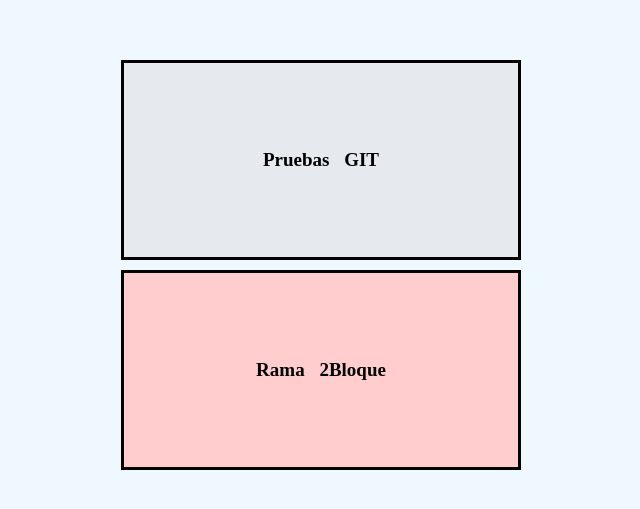
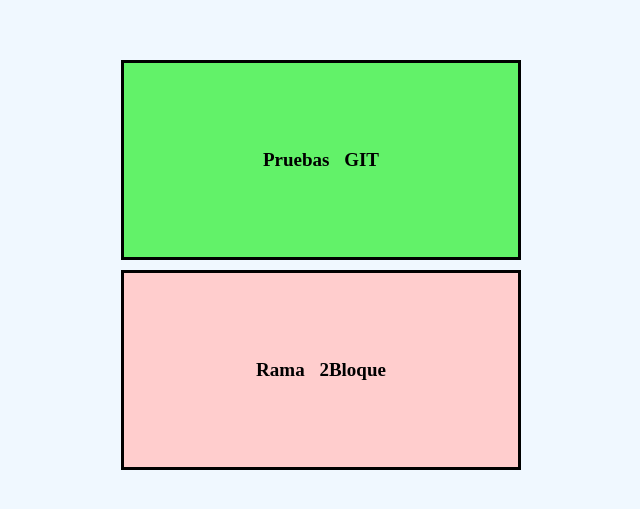
Before and after one commit to carlodvergara/Practicas, a plain HTML site: page index.html in a window 1280 px wide. Shown: the part 135-644 px from the top of the page, without its empty margins (319-959 px from the left). Drawn offline with Linux system fonts and the light colour scheme.

Commit message:
Color verde primer bloque

```diff
--- a/style.css
+++ b/style.css
@@ -49,7 +49,7 @@ body{
   main{
     width: 40rem;
     height: 20rem;
-    background-color: #e6e9ed;
+    background-color: #62f269;
     display: flex;
     justify-content: center;
     align-items: center;
```
